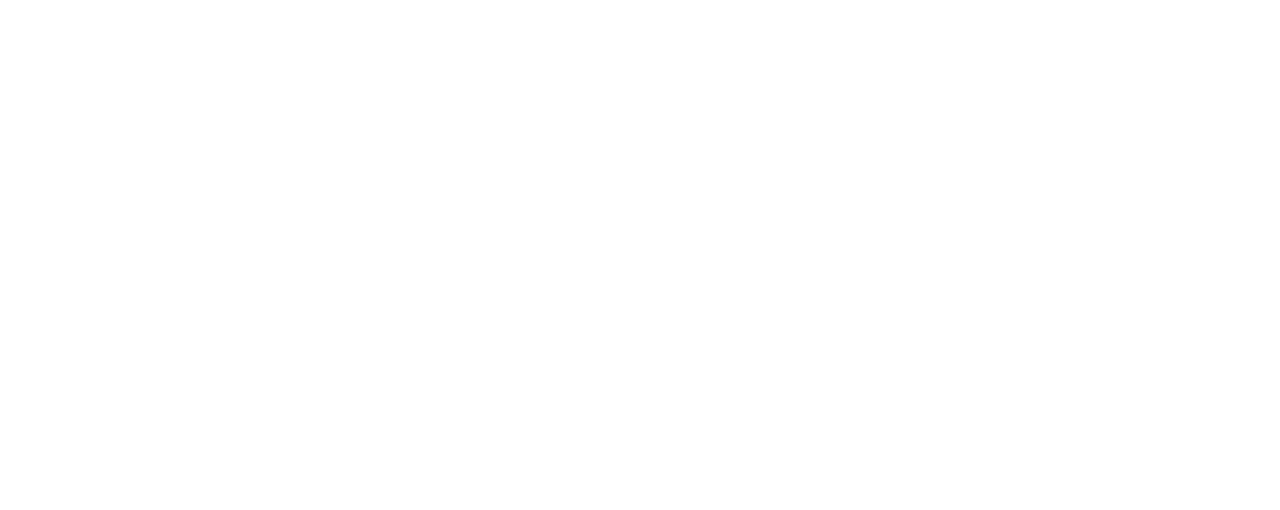
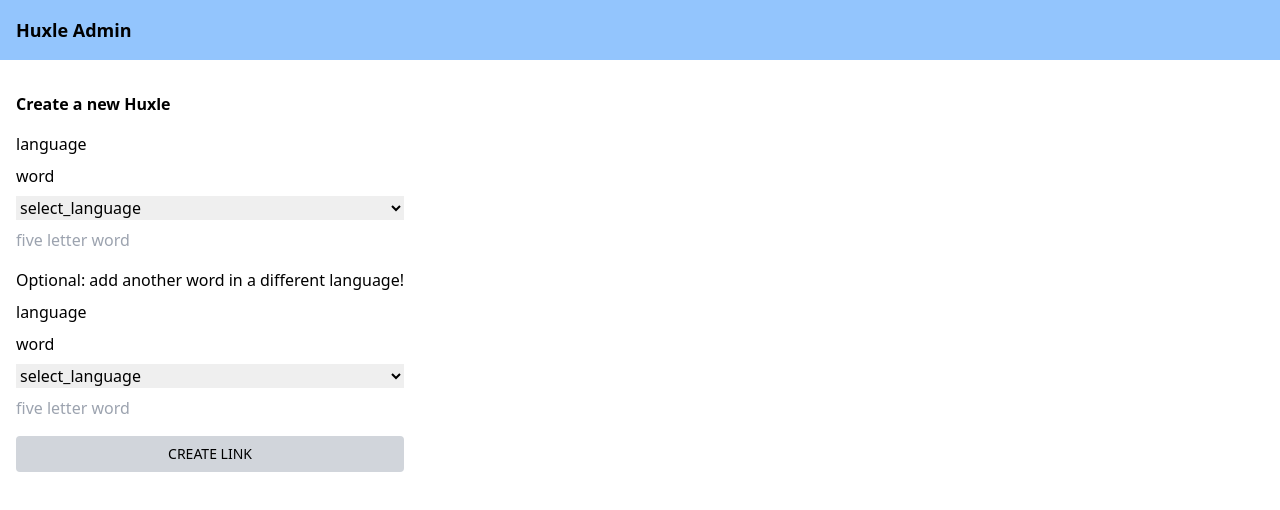
Before and after one commit to sudovicic/hypermedia-vue-app, a Vue app: page /create in a window 1280 px wide. Before the commit this address had no page. Shown: the top 510 px of the page. Built offline with nearby package versions, Linux system fonts and the light colour scheme.

Commit message:
add first iteration of create page and create form

```diff
--- /dev/null
+++ b/src/components/CreateForm.vue
@@ -0,0 +1,81 @@
+<script setup lang="ts">
+import { ALL_LANGUAGES } from "@/types";
+import { Form, Field, ErrorMessage } from "vee-validate";
+import { string, object } from "yup";
+import { useI18n } from "vue-i18n";
+
+const { t } = useI18n();
+
+const schema = object().shape({
+  languageSelect1: string().label(t("language")).required(),
+  languageSelect2: string().label(t("language")),
+  wordInput1: string().length(5).label(t("word")).required(),
+  wordInput2: string().length(5).label(t("word")),
+});
+
+function onSubmit(values): void {
+  alert(JSON.stringify(values, null, 2));
+}
+
+function onInvalidSubmit(values): void {
+  alert(JSON.stringify(values, null, 2));
+}
+
+// TODO: do validation
+// TODO: translate everything
+</script>
+
+<template>
+  <Form
+    @submit="onSubmit"
+    @invalid-submit="onInvalidSubmit"
+    :validation-schema="schema"
+    class="flex flex-col gap-y-4"
+  >
+    <div class="flex flex-col gap-y-2">
+      <label for="languageSelect1">{{ t("language") }}</label>
+      <label for="wordInput1">{{ t("word") }}</label>
+      <Field id="languageSelect1" name="languageSelect1" as="select">
+        <option value="" disabled>{{ t("select_language") }}</option>
+        <option v-for="lang in ALL_LANGUAGES" :key="lang" :value="lang">
+          {{ t(`lang_${lang}`) }}
+        </option>
+      </Field>
+      <Field
+        name="wordInput1"
+        id="wordInput1"
+        as="input"
+        type="text"
+        placeholder="five letter word"
+      />
+      <ErrorMessage name="languageSelect1" />
+      <ErrorMessage name="wordInput1" />
+    </div>
+    <div class="flex flex-col gap-y-2">
+      <p>Optional: add another word in a different language!</p>
+      <label for="languageSelect2">{{ t("language") }}</label>
+      <label for="wordInput2">{{ t("word") }}</label>
+      <Field id="languageSelect2" name="languageSelect2" as="select">
+        <option value="" disabled>{{ t("select_language") }}</option>
+        <option v-for="lang in ALL_LANGUAGES" :key="lang" :value="lang">
+          {{ t(`lang_${lang}`) }}
+        </option>
+      </Field>
+      <Field
+        name="wordInput2"
+        id="wordInput2"
+        as="input"
+        type="text"
+        placeholder="five letter word"
+      />
+      <ErrorMessage name="languageSelect2" />
+      <ErrorMessage name="wordInput2" />
+    </div>
+    <button
+      type="submit"
+      class="bg-gray-300 px-4 py-2 text-sm rounded hover:bg-gray-400 transition-colors uppercase"
+    >
+      {{ t("create_cta") }}
+    </button>
+  </Form>
+</template>
--- a/src/components/LanguageSwitcher.vue
+++ b/src/components/LanguageSwitcher.vue
@@ -11,11 +11,11 @@
 <template>
   <div class="">
     <button type="submit" class="inline" @click="changeLocale('de')">
-      {{ t("german") }}
+      {{ t("lang_de") }}
     </button>
     &nbsp;|&nbsp;
     <button type="submit" class="inline" @click="changeLocale('en')">
-      {{ t("english") }}
+      {{ t("lang_en") }}
     </button>
   </div>
 </template>
--- a/src/components/NavBar.vue
+++ b/src/components/NavBar.vue
@@ -1,13 +1,16 @@
 <script setup lang="ts">
+defineProps<{
+  headlineKey: string;
+}>();
+
 import { useI18n } from "vue-i18n";
-import LanguageSwitcher from "@/components/LanguageSwitcher.vue";
 
 const { t } = useI18n();
 </script>
 
 <template>
   <div class="flex justify-between p-4 bg-blue-300">
-    <p class="text-lg font-bold uppercase">{{ t("app_name") }}</p>
-    <LanguageSwitcher />
+    <p class="text-lg font-bold">{{ t(headlineKey) }}</p>
+    <slot></slot>
   </div>
 </template>
--- a/src/main.ts
+++ b/src/main.ts
@@ -14,8 +14,11 @@
   messages: {
     en: {
       app_name: "Huxle",
-      german: "Deutsch",
-      english: "English",
+      lang_de: "Deutsch",
+      lang_en: "English",
+      create_page_name: "Huxle Admin",
+      create_headline: "Create a new Huxle",
+      create_cta: "Create Link",
     },
     de: {},
   },
--- /dev/null
+++ b/src/pages/Create.vue
@@ -0,0 +1,19 @@
+<script setup lang="ts">
+import { useI18n } from "vue-i18n";
+import NavBar from "@/components/NavBar.vue";
+import CreateForm from "@/components/CreateForm.vue";
+
+const { t } = useI18n();
+</script>
+
+<template>
+  <NavBar headline-key="create_page_name" />
+  <main>
+    <div class="flex mt-8 mx-4 w-screen">
+      <div class="flex flex-col justify-center gap-y-4">
+        <h1 class="font-bold">{{ t("create_headline") }}</h1>
+        <CreateForm />
+      </div>
+    </div>
+  </main>
+</template>
--- a/src/pages/Home.vue
+++ b/src/pages/Home.vue
@@ -2,6 +2,7 @@
 import NavBar from "@/components/NavBar.vue";
 import Huxle from "@/components/Huxle.vue";
 import Keyboard from "@/components/Keyboard.vue";
+import LanguageSwitcher from "@/components/LanguageSwitcher.vue";
 import type { Key, KeyState } from "@/types";
 import { ref } from "vue";
 
@@ -9,7 +10,9 @@
 </script>
 
 <template>
-  <NavBar />
+  <NavBar headline-key="app_name">
+    <LanguageSwitcher />
+  </NavBar>
   <main>
     <Huxle />
   </main>
--- a/src/router.ts
+++ b/src/router.ts
@@ -1,6 +1,7 @@
 import { createRouter, createWebHistory } from "vue-router";
 import type { RouteRecordRaw } from "vue-router";
 import Home from "./pages/Home.vue";
+import Create from "./pages/Create.vue";
 
 // export type AppRouteNames = 'home'
 
@@ -9,6 +10,11 @@
     name: "home",
     path: "/",
     component: Home,
+  },
+  {
+    name: "create",
+    path: "/create",
+    component: Create,
   },
   // {
   //   path: "/about",
--- a/src/types.ts
+++ b/src/types.ts
@@ -50,3 +50,10 @@
 };
 
 export type HuxleRowState = "initial" | "evaluated";
+
+// TODO: extend with more languages
+export const ALL_LANGUAGES = ["de", "en"] as const;
+
+type LanguageTuple = typeof ALL_LANGUAGES;
+
+export type Language = LanguageTuple[number];
```
Also changed, not shown: package.json (+3 -4 lines), 1 other file (tests, documents, lock files or other folders).
